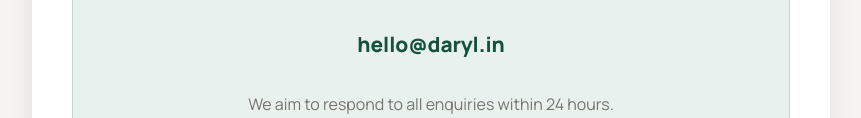
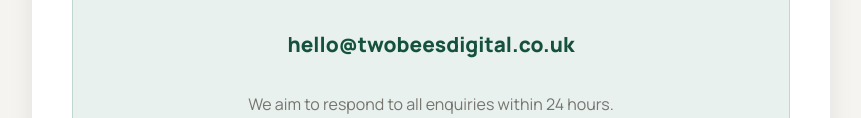
Before and after one commit to darylbleach/darylbleach.github.io, a plain HTML site: page digital-declutter/support/index.html in a window 1280 px wide. Shown: the part 1746-1864 px from the top of the page, without its empty margins (209-1070 px from the left). Drawn offline with Linux system fonts and the light colour scheme.

Commit message:
Daily Digital Declutter: use hello@twobeesdigital.co.uk on privacy and support [skip ci]
Terms already used this address. Contact is now the same on all three pages.

```diff
--- a/digital-declutter/support/index.html
+++ b/digital-declutter/support/index.html
@@ -166,7 +166,7 @@
         <h2>Contact Our Support Team</h2>
         <div class="support-card">
             <p>Need a hand with something specific? Email us with your device model, iOS or Android version, and a brief description of the issue:</p>
-            <a href="mailto:hello@daryl.in" class="support-email">hello@daryl.in</a>
+            <a href="mailto:hello@twobeesdigital.co.uk" class="support-email">hello@twobeesdigital.co.uk</a>
             <br>
             <p>We aim to respond to all enquiries within 24 hours.</p>
         </div>
```
Also changed, not shown: digital-declutter/privacy/index.html (+1 -1 lines).
